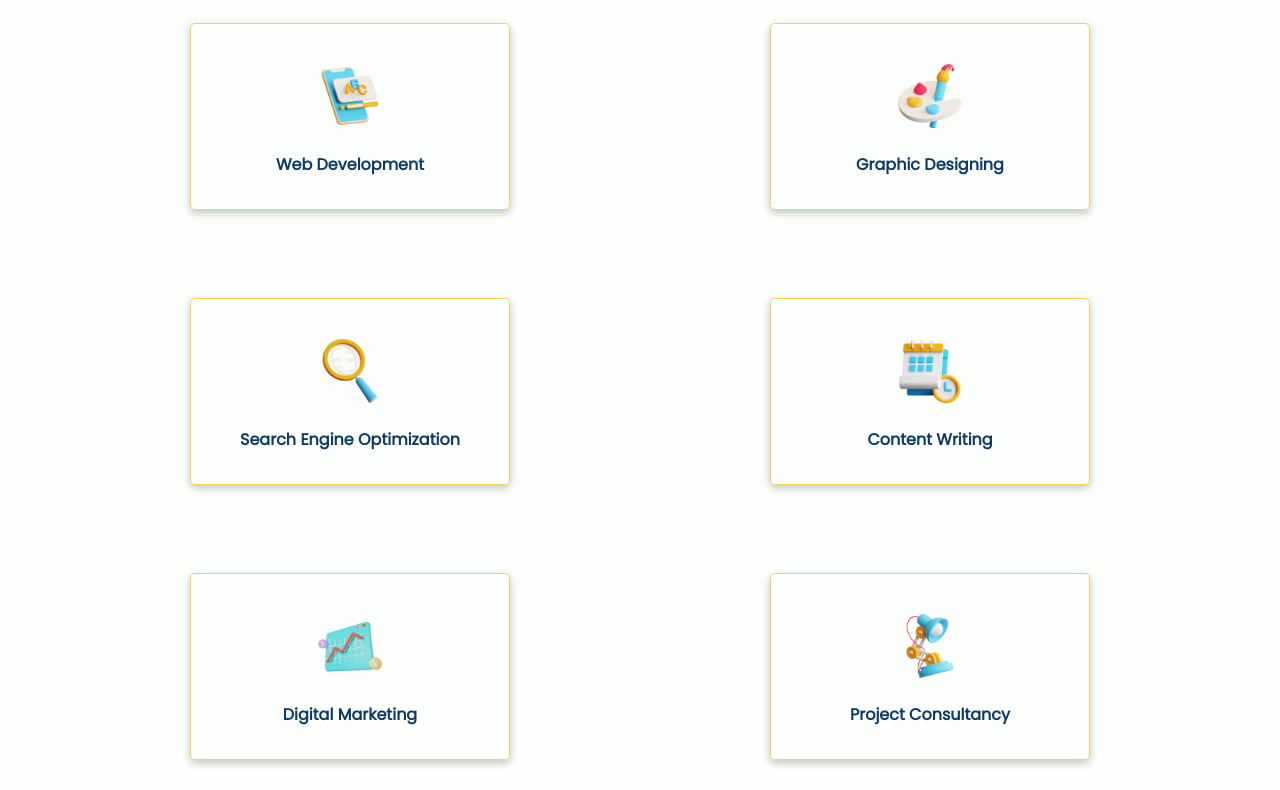
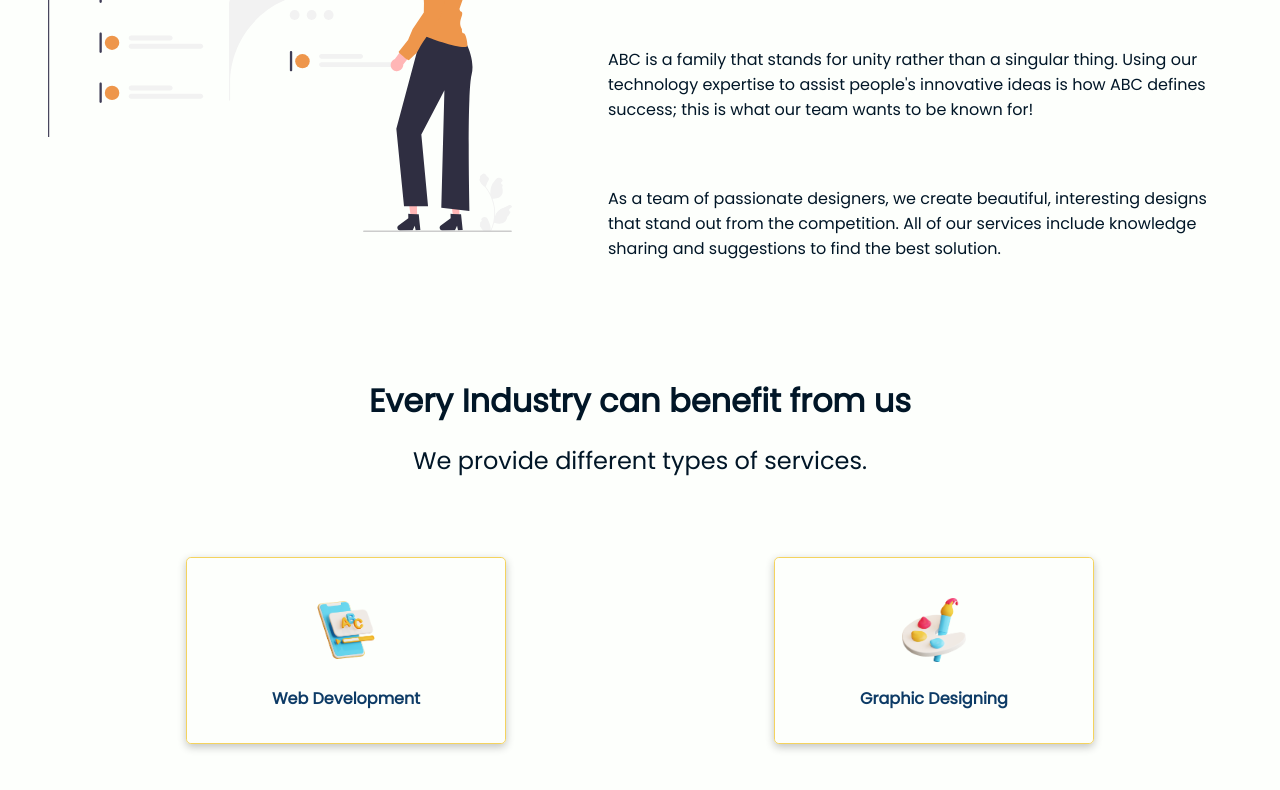
Before and after one commit to harshitadaswani/insaid_assignment, a plain HTML site: page index.html in a window 1280 px wide. Shown: the part 410-1200 px from the top of the page. Drawn offline with Linux system fonts and the light colour scheme.

Commit message:
feat: hero section
added hero section to homepage

```diff
--- a/index.html
+++ b/index.html
@@ -27,9 +27,29 @@
         Contact Us
       </button>
     </header>
-    <section class="hero"></section>
-    <section class="business p-s m-s"></section>
-    <section class="services p-s m-s">
+    <section class="padding-top m-m flex flex-row flex-center gap-xxl">
+      <div class="hero-img p-xs m-xs">
+        <img src="./imgs/hero.svg" alt="hero" />
+      </div>
+      <div class="hero-content p-xs m-xs">
+        <h1>One of the fastest growing IT company</h1>
+        <div>
+          <p class="padding-top">
+            ABC is a family that stands for unity rather than a singular thing.
+            Using our technology expertise to assist people's innovative ideas
+            is how ABC defines success; this is what our team wants to be known
+            for!
+          </p>
+
+          <p class="padding-top">
+            As a team of passionate designers, we create beautiful, interesting
+            designs that stand out from the competition. All of our services
+            include knowledge sharing and suggestions to find the best solution.
+          </p>
+        </div>
+      </div>
+    </section>
+    <section class="m-m padding-top">
       <h2 class="txt-center p-xs m-xs">Every Industry can benefit from us</h2>
       <p class="txt-m txt-center p-xs m-xs">
         We provide different types of services.
@@ -145,16 +165,16 @@
         </div>
       </div>
     </section>
-    <section class="accent-bg1 contact-banner">
+    <section class="accent-bg1 padding-top">
       <img src="./imgs/contact.svg" class="m-auto" alt="contact-us" />
     </section>
     <footer class="accent-bg3 primary-color sticky-footer">
-      <div class="p-s flex flex-row flex-center gap-xxl">
+      <div class="p-s txt-m flex flex-row flex-center gap-xxl">
         <i class="fab fa-github hover txt-cursor primary-color"></i>
         <i class="fab fa-linkedin-in txt-cursor hover primary-color"></i>
         <i class="fab fa-twitter hover txt-cursor primary-color"></i>
       </div>
-      <div class="p-xs primary-color accent-bg3 txt-center">
+      <div class="p-xs txt-s primary-color accent-bg3 txt-center">
         Copyright © ABC | Designed by
         <span class="txt-underline hover">Harshita Daswani</span>
       </div>
--- a/stylesheets/index.css
+++ b/stylesheets/index.css
@@ -3,10 +3,6 @@
 .btn-hover:hover {
   color: var(--secondary-color);
   background-color: var(--primary-color);
-}
-
-.contact-banner {
-  padding-top: var(--m-size);
 }
 
 .hover:hover {
@@ -21,8 +17,20 @@
   max-width: 20rem;
 }
 
+.hero-content {
+  width: 40rem;
+}
+
+.hero-img {
+  width: 30rem;
+}
+
 .logo {
   font-family: var(--logo-font);
+}
+
+.padding-top {
+  padding-top: var(--xxl-size);
 }
 
 .service {
```
Also changed, not shown: imgs/about.svg (added), imgs/hero.svg (added).
